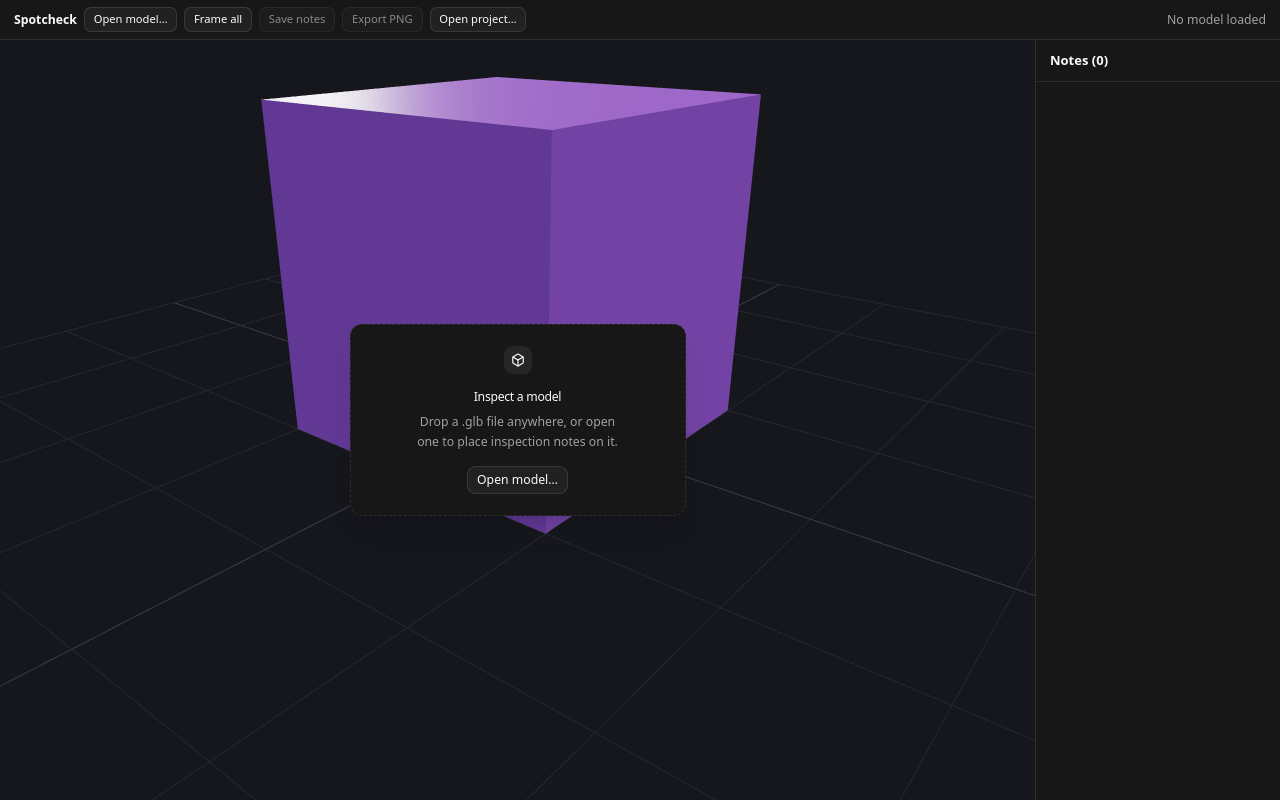
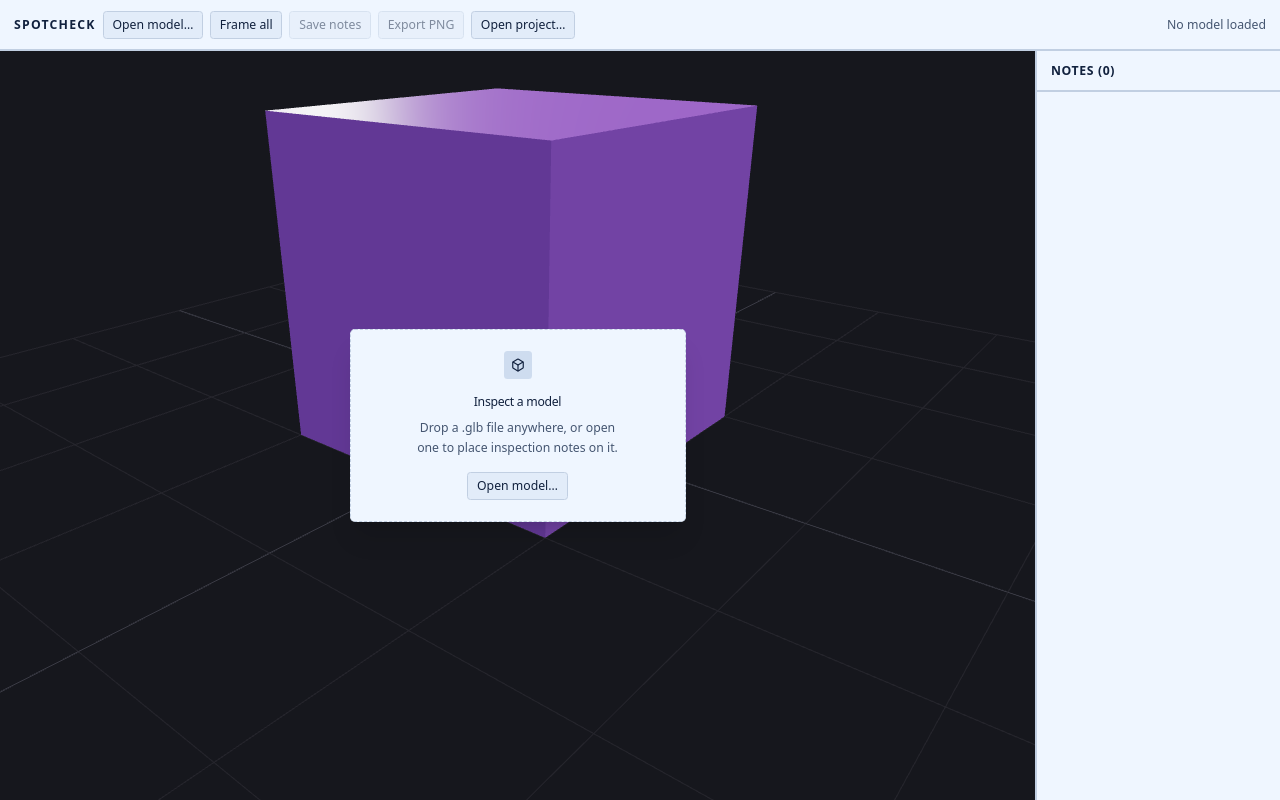
Before and after one commit to madole/spotcheck, a React (Vite) app: page / in a window 1280 px wide. Built offline with nearby package versions, Linux system fonts and the light colour scheme.

Commit message:
Add blueprint theme with chunky light chrome

```diff
--- a/package.json
+++ b/package.json
@@ -13,7 +13,7 @@
   },
   "dependencies": {
     "@base-ui/react": "^1.7.0",
-    "@fontsource-variable/geist": "^5.3.0",
+    "@fontsource-variable/space-grotesk": "^5.3.0",
     "@react-three/drei": "^10.7.8",
     "@react-three/fiber": "^9.7.0",
     "class-variance-authority": "^0.7.1",
--- a/src/App.tsx
+++ b/src/App.tsx
@@ -75,7 +75,7 @@ export default function App() {
 
   return (
     <DropZone>
-      <div className="dark flex h-full flex-col bg-background text-foreground">
+      <div className="flex h-full flex-col bg-background text-foreground">
         <Toolbar />
         <main className="flex min-h-0 flex-1">
           <div className="relative min-w-0 flex-1">
--- a/src/style.css
+++ b/src/style.css
@@ -1,51 +1,51 @@
 @import "tailwindcss";
 @import "tw-animate-css";
 @import "shadcn/tailwind.css";
-@import "@fontsource-variable/geist";
+@import "@fontsource-variable/space-grotesk";
 
 @custom-variant dark (&:is(.dark *));
 
 :root {
-  --border: oklch(0.922 0 0);
-  --accent: oklch(0.97 0 0);
+  --border: oklch(0.85 0.03 255);
+  --accent: oklch(0.88 0.04 255);
 
-  color-scheme: dark;
+  color-scheme: light;
   font:
-    14px/145% "Geist Variable",
+    14px/145% "Space Grotesk Variable",
     system-ui,
     "Segoe UI",
     Roboto,
     sans-serif;
-  --background: oklch(1 0 0);
-  --foreground: oklch(0.145 0 0);
-  --card: oklch(1 0 0);
-  --card-foreground: oklch(0.145 0 0);
-  --popover: oklch(1 0 0);
-  --popover-foreground: oklch(0.145 0 0);
-  --primary: oklch(0.205 0 0);
-  --primary-foreground: oklch(0.985 0 0);
-  --secondary: oklch(0.97 0 0);
-  --secondary-foreground: oklch(0.205 0 0);
-  --muted: oklch(0.97 0 0);
-  --muted-foreground: oklch(0.556 0 0);
-  --accent-foreground: oklch(0.205 0 0);
-  --destructive: oklch(0.577 0.245 27.325);
-  --input: oklch(0.922 0 0);
-  --ring: oklch(0.708 0 0);
-  --chart-1: oklch(0.87 0 0);
-  --chart-2: oklch(0.556 0 0);
-  --chart-3: oklch(0.439 0 0);
-  --chart-4: oklch(0.371 0 0);
-  --chart-5: oklch(0.269 0 0);
-  --radius: 0.625rem;
-  --sidebar: oklch(0.985 0 0);
-  --sidebar-foreground: oklch(0.145 0 0);
-  --sidebar-primary: oklch(0.205 0 0);
-  --sidebar-primary-foreground: oklch(0.985 0 0);
-  --sidebar-accent: oklch(0.97 0 0);
-  --sidebar-accent-foreground: oklch(0.205 0 0);
-  --sidebar-border: oklch(0.922 0 0);
-  --sidebar-ring: oklch(0.708 0 0);
+  --background: oklch(0.94 0.02 255);
+  --foreground: oklch(0.25 0.06 262);
+  --card: oklch(0.97 0.015 255);
+  --card-foreground: oklch(0.25 0.06 262);
+  --popover: oklch(0.97 0.015 255);
+  --popover-foreground: oklch(0.25 0.06 262);
+  --primary: oklch(0.4 0.1 262);
+  --primary-foreground: oklch(0.97 0.015 255);
+  --secondary: oklch(0.85 0.04 255);
+  --secondary-foreground: oklch(0.25 0.06 262);
+  --muted: oklch(0.89 0.03 255);
+  --muted-foreground: oklch(0.45 0.05 260);
+  --accent-foreground: oklch(0.25 0.06 262);
+  --destructive: oklch(0.52 0.2 25);
+  --input: oklch(0.25 0.06 262 / 22%);
+  --ring: oklch(0.6 0.14 240);
+  --chart-1: oklch(0.45 0.12 262);
+  --chart-2: oklch(0.65 0.12 235);
+  --chart-3: oklch(0.75 0.12 90);
+  --chart-4: oklch(0.35 0.05 260);
+  --chart-5: oklch(0.55 0.2 25);
+  --radius: 0.25rem;
+  --sidebar: oklch(0.92 0.02 255);
+  --sidebar-foreground: oklch(0.25 0.06 262);
+  --sidebar-primary: oklch(0.4 0.1 262);
+  --sidebar-primary-foreground: oklch(0.97 0.015 255);
+  --sidebar-accent: oklch(0.89 0.03 255);
+  --sidebar-accent-foreground: oklch(0.25 0.06 262);
+  --sidebar-border: oklch(0.25 0.06 262 / 14%);
+  --sidebar-ring: oklch(0.6 0.14 240);
 }
 
 html,
@@ -66,7 +66,7 @@ canvas {
 
 @theme inline {
   --font-heading: var(--font-sans);
-  --font-sans: "Geist Variable", sans-serif;
+  --font-sans: "Space Grotesk Variable", sans-serif;
   --color-sidebar-ring: var(--sidebar-ring);
   --color-sidebar-border: var(--sidebar-border);
   --color-sidebar-accent-foreground: var(--sidebar-accent-foreground);
@@ -108,37 +108,37 @@ canvas {
 }
 
 .dark {
-  --background: oklch(0.145 0 0);
-  --foreground: oklch(0.985 0 0);
-  --card: oklch(0.205 0 0);
-  --card-foreground: oklch(0.985 0 0);
-  --popover: oklch(0.205 0 0);
-  --popover-foreground: oklch(0.985 0 0);
-  --primary: oklch(0.922 0 0);
-  --primary-foreground: oklch(0.205 0 0);
-  --secondary: oklch(0.269 0 0);
-  --secondary-foreground: oklch(0.985 0 0);
-  --muted: oklch(0.269 0 0);
-  --muted-foreground: oklch(0.708 0 0);
-  --accent: oklch(0.269 0 0);
-  --accent-foreground: oklch(0.985 0 0);
-  --destructive: oklch(0.704 0.191 22.216);
-  --border: oklch(1 0 0 / 10%);
-  --input: oklch(1 0 0 / 15%);
-  --ring: oklch(0.556 0 0);
-  --chart-1: oklch(0.87 0 0);
-  --chart-2: oklch(0.556 0 0);
-  --chart-3: oklch(0.439 0 0);
-  --chart-4: oklch(0.371 0 0);
-  --chart-5: oklch(0.269 0 0);
-  --sidebar: oklch(0.205 0 0);
-  --sidebar-foreground: oklch(0.985 0 0);
-  --sidebar-primary: oklch(0.488 0.243 264.376);
-  --sidebar-primary-foreground: oklch(0.985 0 0);
-  --sidebar-accent: oklch(0.269 0 0);
-  --sidebar-accent-foreground: oklch(0.985 0 0);
-  --sidebar-border: oklch(1 0 0 / 10%);
-  --sidebar-ring: oklch(0.556 0 0);
+  --background: oklch(0.3 0.07 262);
+  --foreground: oklch(0.94 0.02 260);
+  --card: oklch(0.34 0.07 262);
+  --card-foreground: oklch(0.94 0.02 260);
+  --popover: oklch(0.34 0.07 262);
+  --popover-foreground: oklch(0.94 0.02 260);
+  --primary: oklch(0.95 0.02 260);
+  --primary-foreground: oklch(0.3 0.07 262);
+  --secondary: oklch(0.42 0.08 262);
+  --secondary-foreground: oklch(0.95 0.02 260);
+  --muted: oklch(0.38 0.06 262);
+  --muted-foreground: oklch(0.72 0.04 260);
+  --accent: oklch(0.78 0.12 230);
+  --accent-foreground: oklch(0.25 0.06 262);
+  --destructive: oklch(0.58 0.2 25);
+  --border: oklch(0.95 0.02 260 / 16%);
+  --input: oklch(0.95 0.02 260 / 22%);
+  --ring: oklch(0.78 0.12 230);
+  --chart-1: oklch(0.9 0.02 260);
+  --chart-2: oklch(0.75 0.12 230);
+  --chart-3: oklch(0.6 0.1 250);
+  --chart-4: oklch(0.75 0.12 90);
+  --chart-5: oklch(0.6 0.2 25);
+  --sidebar: oklch(0.26 0.07 262);
+  --sidebar-foreground: oklch(0.94 0.02 260);
+  --sidebar-primary: oklch(0.95 0.02 260);
+  --sidebar-primary-foreground: oklch(0.3 0.07 262);
+  --sidebar-accent: oklch(0.38 0.06 262);
+  --sidebar-accent-foreground: oklch(0.94 0.02 260);
+  --sidebar-border: oklch(0.95 0.02 260 / 16%);
+  --sidebar-ring: oklch(0.78 0.12 230);
 }
 
 @layer base {
--- a/src/ui/DropZone.tsx
+++ b/src/ui/DropZone.tsx
@@ -72,7 +72,7 @@ export default function DropZone({ children }: DropZoneProps) {
     <>
       {children}
       {isOver && (
-        <div className="pointer-events-none fixed inset-0 z-10 grid place-items-center border-2 border-dashed border-primary/60 bg-background/80 text-lg text-foreground">
+        <div className="pointer-events-none fixed inset-0 z-10 grid place-items-center border-4 border-dashed border-primary/60 bg-background/80 text-xl font-semibold text-foreground">
           Drop a .glb file to inspect it
         </div>
       )}
--- a/src/ui/NotePanel.tsx
+++ b/src/ui/NotePanel.tsx
@@ -33,8 +33,8 @@ export default function NotePanel() {
   };
 
   return (
-    <aside className="flex min-h-0 w-70 shrink-0 flex-col border-l border-border bg-card">
-      <h2 className="border-b border-border px-4 py-3 text-[13px] font-semibold text-foreground">
+    <aside className="flex min-h-0 w-70 shrink-0 flex-col border-l-2 border-border bg-card">
+      <h2 className="border-b-2 border-border px-4 py-3 text-sm font-bold uppercase tracking-wider text-foreground">
         Notes ({annotations.length})
       </h2>
 
@@ -87,7 +87,7 @@ export default function NotePanel() {
       </ul>
 
       {selected && (
-        <div className="flex flex-col gap-2 border-t border-border p-3">
+        <div className="flex flex-col gap-2 border-t-2 border-border p-3">
           <Textarea
             onChange={(event) => setText(selected.id, event.target.value)}
             onKeyDown={(event) => {
@@ -112,7 +112,6 @@ export default function NotePanel() {
           <div className="flex gap-2">
             <Button
               className="flex-1"
-              size="sm"
               type="button"
               variant="outline"
               onClick={() => setResolved(selected.id, !selected.resolved)}
@@ -122,7 +121,6 @@ export default function NotePanel() {
 
             <Button
               className="flex-1"
-              size="sm"
               type="button"
               variant="destructive"
               onClick={() => remove(selected.id)}
--- a/src/ui/Toolbar.tsx
+++ b/src/ui/Toolbar.tsx
@@ -38,11 +38,13 @@ export default function Toolbar() {
   const modelInputRef = useRef<HTMLInputElement>(null);
 
   return (
-    <header className="flex flex-col border-b border-border bg-card">
-      <div className="flex items-center gap-2 px-4 py-2">
-        <span className="text-sm font-semibold text-foreground">Spotcheck</span>
+    <header className="flex flex-col border-b-2 border-border bg-card">
+      <div className="flex items-center gap-2 px-4 py-3">
+        <span className="text-sm font-bold uppercase tracking-widest text-foreground">
+          Spotcheck
+        </span>
 
-        <Button size="sm" type="button" variant="outline" onClick={() => inputRef.current?.click()}>
+        <Button type="button" variant="outline" onClick={() => inputRef.current?.click()}>
           Open model…
         </Button>
 
@@ -62,13 +64,12 @@ export default function Toolbar() {
           type="file"
         />
 
-        <Button size="sm" type="button" variant="outline" onClick={requestFrameAll}>
+        <Button type="button" variant="outline" onClick={requestFrameAll}>
           Frame all
         </Button>
 
         <Button
           disabled={!model}
-          size="sm"
           type="button"
           variant="outline"
           onClick={saveProject}
@@ -77,22 +78,11 @@ export default function Toolbar() {
           Save notes
         </Button>
 
-        <Button
-          disabled={!model}
-          size="sm"
-          type="button"
-          variant="outline"
-          onClick={exportScreenshot}
-        >
+        <Button disabled={!model} type="button" variant="outline" onClick={exportScreenshot}>
           Export PNG
         </Button>
 
-        <Button
-          size="sm"
-          type="button"
-          variant="outline"
-          onClick={() => projectInputRef.current?.click()}
-        >
+        <Button type="button" variant="outline" onClick={() => projectInputRef.current?.click()}>
           Open project…
         </Button>
 
@@ -114,12 +104,7 @@ export default function Toolbar() {
 
         {pending && (
           <>
-            <Button
-              size="sm"
-              type="button"
-              variant="outline"
-              onClick={() => modelInputRef.current?.click()}
-            >
+            <Button type="button" variant="outline" onClick={() => modelInputRef.current?.click()}>
               Locate {pending.model.name}…
             </Button>
 
@@ -141,7 +126,7 @@ export default function Toolbar() {
           </>
         )}
 
-        <span className="ml-auto text-sm text-muted-foreground tabular-nums">
+        <span className="ml-auto text-sm font-medium text-muted-foreground tabular-nums">
           {loadingName
             ? `Loading ${loadingName}…`
             : model
```
Also changed, not shown: 1 other file (tests, documents, lock files or other folders).
